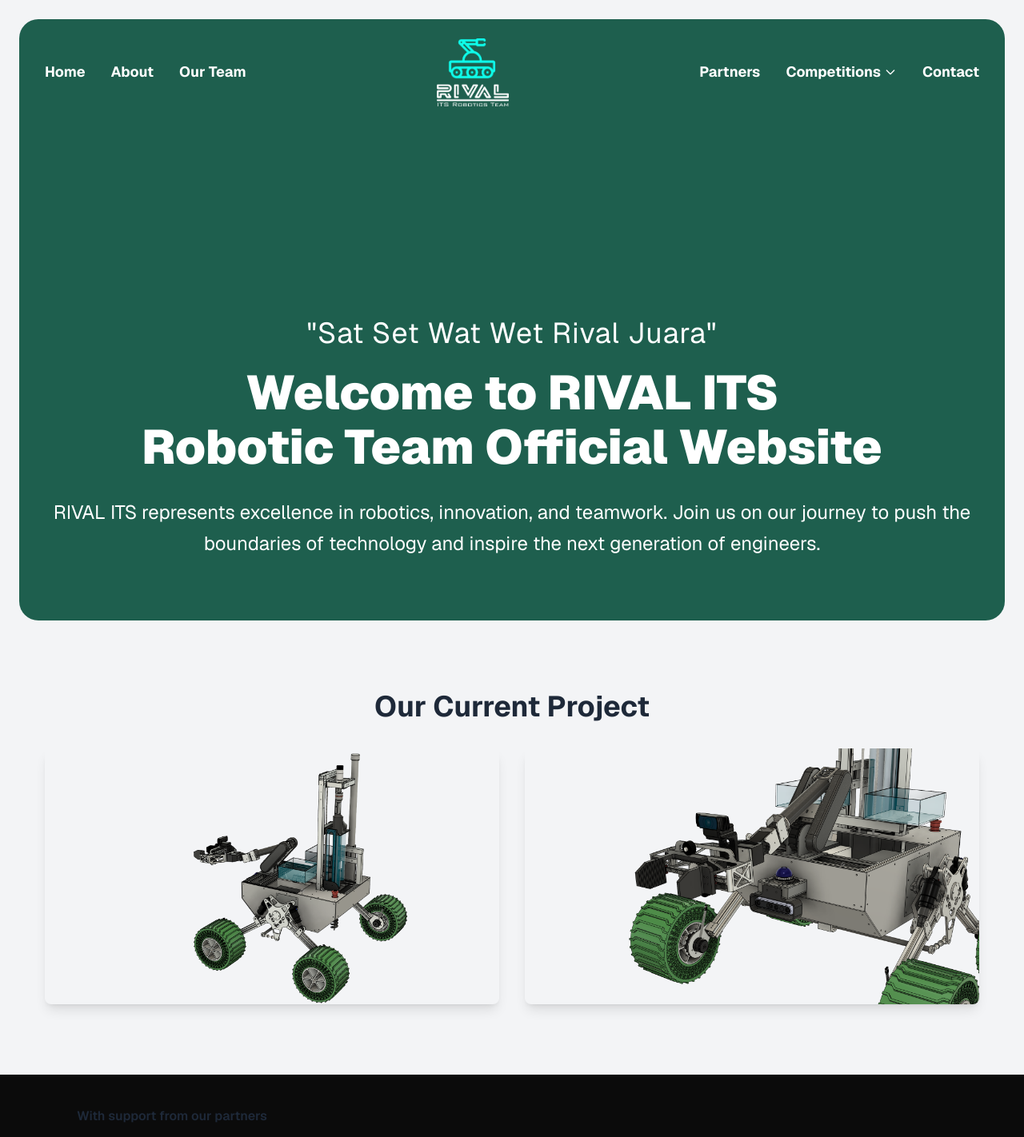
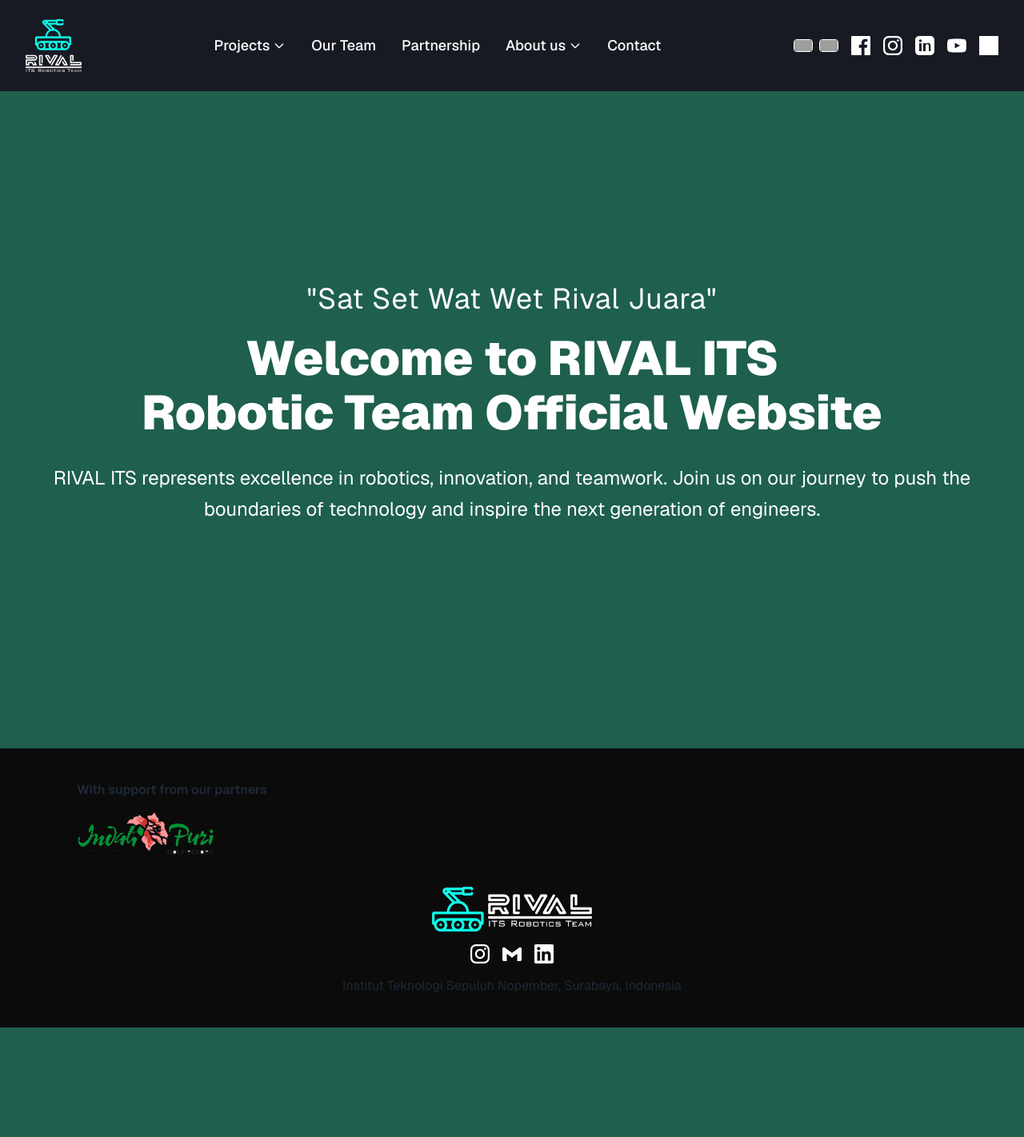
Before and after one commit to yosuahres/rival-website-project, a Next.js app: page / in a window 1280 px wide. Shown: the top 1422 px of the page at 80% size. After the commit the page ends 1285 px from the top, so only its background shows below. Built offline with nearby package versions, Linux system fonts and the light colour scheme; grey boxes are pictures that could not be loaded.

Commit message:
refactor: change navbar and implementaiton

```diff
--- a/src/app/globals.css
+++ b/src/app/globals.css
@@ -15,7 +15,7 @@
 }
 
 body {
-  background: #f3f4f6;
+  background: #1e5f4e;
   color: var(--foreground);
   font-family: var(--font-geist-sans), Arial, Helvetica, sans-serif;
   min-height: 100vh;
@@ -32,24 +32,6 @@
   overflow-y: visible;
 }
 
-@keyframes shrinkEffect {
-  from {
-    width: 100vw;
-    height: 100vh;
-    margin: 0;
-    border-radius: 0;
-  }
-  to {
-    width: calc(100vw - 3rem);
-    height: calc(100vh - 3rem);
-    margin: 1.5rem;
-    border-radius: 1.5rem;
-  }
-}
-
-.animate-shrink {
-  animation: shrinkEffect 1s ease-in-out forwards;
-}
 
 .gradient-text {
   background: linear-gradient(180deg, #A9A9A9 0%, #808080 100%);
--- a/src/app/page.tsx
+++ b/src/app/page.tsx
@@ -13,7 +13,7 @@
     <>
       {/* Hero Section*/}
       <section className="flex items-center justify-center px-8 py-60 flex-1">
-        <div className="max-w-[1400px] w-full flex items-center justify-center">
+        <div className="flex items-center justify-center">
           {/* Center Content */}
           <div className="text-center">
             <p className="text-white text-4xl mb-6 tracking-wide">
--- a/src/layouts/Layout.tsx
+++ b/src/layouts/Layout.tsx
@@ -12,104 +12,23 @@
 
 export default function Layout({ children }: LayoutProps) {
   const pathname = usePathname();
-  const [isShrunk, setIsShrunk] = useState(false);
-  const isInitialLoad = useRef(true);
-
-  useEffect(() => {
-    if (isInitialLoad.current) {
-      if (pathname === '/') {
-        const timer = setTimeout(() => {
-          setIsShrunk(true);
-        }, 50);
-        return () => clearTimeout(timer);
-      } else {
-        setIsShrunk(true);
-      }
-      isInitialLoad.current = false;
-    } else {
-      if (pathname === '/') {
-        setIsShrunk(false);
-      } else {
-        setIsShrunk(true);
-      }
-    }
-  }, [pathname]);
-
-  const isHomePage = pathname === '/';
-  const isCompetitionPage = pathname.startsWith('/competitions/');
-  const isContactPage = pathname === '/contact';
+  // const isHomePage = pathname === '/';
+  // const isCompetitionPage = pathname.startsWith('/competitions/');
+  // const isContactPage = pathname === '/contact';
 
   return (
-    <div className="flex flex-col bg-gray-100 min-h-screen">
-      {isHomePage ? (
-        <>
-          <div className={`bg-[#1e5f4e] mx-6 mt-6 mb-6 rounded-3xl flex flex-col ${isShrunk ? 'animate-shrink' : 'h-[calc(100vh-3rem)]'}`}>
-            <Navbar />
-            <main className="flex-1">
-              {children}
-            </main>
-          </div>
-          <div className="mx-6 mb-6 rounded-3xl">
-            <section className="py-16 px-8">
-              <div className="max-w-[1400px] mx-auto">
-                <h2 className="text-4xl font-bold text-center mb-8 text-gray-800">Our Current Project</h2>
-
-                <div className="grid grid-cols-1 md:grid-cols-2 gap-8">
-                  <div className="relative w-full h-80 rounded-lg overflow-hidden shadow-lg">
-                    <NextImage
-                      src="/images/ROVER1.png"
-                      alt="Rover Robot 1"
-                      layout="fill"
-                      objectFit="cover"
-                      className="transition-transform duration-300 hover:scale-105"
-                    />
-                  </div>
-                  <div className="relative w-full h-80 rounded-lg overflow-hidden shadow-lg">
-                    <NextImage
-                      src="/images/ROVER5.png"
-                      alt="Rover Robot 5"
-                      layout="fill"
-                      objectFit="cover"
-                      className="transition-transform duration-300 hover:scale-105"
-                    />
-                  </div>
-                </div>
-              </div>
-            </section>
-          </div>
-          <Footer />
-        </>
-      ) : isCompetitionPage ? (
-        <div className="flex flex-col min-h-screen">
-          <div className="bg-[#1e5f4e] w-full pt-4">
-            <Navbar />
-          </div>
-          <main className="flex-1">
+    <div className="flex flex-col min-h-screen">
+      <div className="flex flex-col">
+        <div className="text-gray-800 rounded-2xl">
+          <Navbar />
+        </div>
+          <main className="flex-1  min-h-screen">
             {children}
           </main>
-          <Footer />
-        </div>
-      ) : isContactPage ? (
-        <div className="flex flex-col min-h-screen">
-          <div className="bg-[#1e5f4e] w-full pt-4">
-            <Navbar />
-            <main className="flex-1 bg-black">
-              {children}
-            </main>
-            <Footer />
-          </div>
-        </div>
-      ) : (
-        <div className="flex flex-col min-h-screen">
-          <div className="bg-[#f3f4f6] text-gray-800 rounded-2xl mx-4 mt-4 w-[calc(100%-2rem)]">
-            <Navbar />
-          </div>
-          <main className="flex-1">
-            {children}
-          </main>
-          <Footer />
-        </div>
-      )}
+
+        <Footer />
+      </div>
+
     </div>
   );
 }
--- a/src/layouts/Navbar.tsx
+++ b/src/layouts/Navbar.tsx
@@ -6,63 +6,39 @@
 import { usePathname } from 'next/navigation';
 
 export default function Navbar() {
-  const [isCompetitionsOpen, setIsCompetitionsOpen] = useState(false);
-  const pathname = usePathname();
-
-  const isSpecialPage = pathname === '/' || pathname.startsWith('/competitions') || pathname === '/contact';
-  const textColorClass = isSpecialPage ? 'text-white' : 'text-[#1e5f4e]';
-  const logo = isSpecialPage ? '/images/vertical.png' : '/images/verticalblack.png';
+  const [isProjectsOpen, setIsProjectsOpen] = useState(false);
+  const [isAboutOpen, setIsAboutOpen] = useState(false);
 
   return (
-    <nav className="w-full px-8 py-6">
+    <nav className="w-full px-8 py-6 bg-[#181a23]">
       <div className="max-w-[1400px] mx-auto flex items-center justify-between">
-        {/* Left Navigation */}
-        <div className="flex items-center gap-8">
-          <Link href="/" className={`${textColorClass} hover:opacity-80 transition-opacity text-lg font-bold`}>
-            Home
-          </Link>
-          <Link href="/about" className={`${textColorClass} hover:opacity-80 transition-opacity text-lg font-bold`}>
-            About
-          </Link>
-          <Link href="/teams" className={`${textColorClass} hover:opacity-80 transition-opacity text-lg font-bold`}>
-            Our Team
-          </Link>
-        </div>
-
-        {/* Center Logo */}
-        <Link href="/" className="hover:opacity-80 transition-opacity">
+        {/* Left: Logo */}
+        <Link href="/" className="hover:opacity-80 transition-opacity flex items-center">
           <Image
-            src={logo}
+            src='/images/vertical.png'
             alt="RIVAL ITS Logo"
-            width={90}
-            height={20}
+            width={70}
+            height={50}
             className="object-contain"
             priority
           />
         </Link>
 
-        {/* Right Navigation */}
+        {/* Center: Navigation */}
         <div className="flex items-center gap-8">
-          <Link href="/partners" className={`${textColorClass} hover:opacity-80 transition-opacity text-lg font-bold`}>
-            Partners
-          </Link>
-
-          {/* Competitions Dropdown */}
+          {/* Projects Dropdown */}
           <div
             className="relative"
-            onMouseEnter={() => setIsCompetitionsOpen(true)}
-            onMouseLeave={() => setIsCompetitionsOpen(false)}
+            onMouseEnter={() => setIsProjectsOpen(true)}
+            onMouseLeave={() => setIsProjectsOpen(false)}
           >
-            <button className={`${textColorClass} hover:opacity-80 transition-opacity text-lg font-bold flex items-center gap-1`}>
-              Competitions
-              <svg className={`w-4 h-4 transition-transform ${isCompetitionsOpen ? 'rotate-180' : ''}`} fill="none" stroke="currentColor" viewBox="0 0 24 24">
+            <button className="text-white hover:opacity-80 transition-opacity text-lg flex items-center gap-1 font-medium">
+              Projects
+              <svg className={`w-4 h-4 transition-transform ${isProjectsOpen ? 'rotate-180' : ''}`} fill="none" stroke="currentColor" viewBox="0 0 24 24">
                 <path strokeLinecap="round" strokeLinejoin="round" strokeWidth={2} d="M19 9l-7 7-7-7" />
               </svg>
             </button>
-
-            {isCompetitionsOpen && (
-              <>
-                <div className="absolute top-full left-0 w-64 h-2 z-40"></div>
+            {isProjectsOpen && (
               <div className="absolute top-full left-0 w-64 bg-white rounded-lg shadow-lg border border-gray-200 py-2 z-50 mt-2">
                 <Link
                   href="/competitions/indonesian-robot-contest"
@@ -77,13 +53,62 @@
                   Australian Rover Challenge
                 </Link>
               </div>
-              </>
             )}
           </div>
 
-          <Link href="/contact" className={`${textColorClass} hover:opacity-80 transition-opacity text-lg font-bold`}>
-            Contact
-          </Link>
+          <Link href="/teams" className="text-white hover:opacity-80 transition-opacity text-lg font-medium">Our Team</Link>
+          <Link href="/partners" className="text-white hover:opacity-80 transition-opacity text-lg font-medium">Partnership</Link>
+
+          {/* About us Dropdown */}
+          <div
+            className="relative"
+            onMouseEnter={() => setIsAboutOpen(true)}
+            onMouseLeave={() => setIsAboutOpen(false)}
+          >
+            <button className="text-white hover:opacity-80 transition-opacity text-lg font-medium flex items-center gap-1">
+              About us
+              <svg className={`w-4 h-4 transition-transform ${isAboutOpen ? 'rotate-180' : ''}`} fill="none" stroke="currentColor" viewBox="0 0 24 24">
+                <path strokeLinecap="round" strokeLinejoin="round" strokeWidth={2} d="M19 9l-7 7-7-7" />
+              </svg>
+            </button>
+            {isAboutOpen && (
+              <div className="absolute top-full left-0 w-48 bg-white rounded-lg shadow-lg border border-gray-200 py-2 z-50 mt-2">
+                <Link href="/about" className="block px-4 py-2 text-gray-800 hover:bg-gray-100 transition-colors">About</Link>
+                <Link href="/teams" className="block px-4 py-2 text-gray-800 hover:bg-gray-100 transition-colors">Our Team</Link>
+              </div>
+            )}
+          </div>
+
+          <Link href="/contact" className="text-white hover:opacity-80 transition-opacity text-lg font-medium">Contact</Link>
+        </div>
+
+        {/* Right: Language and Social Icons */}
+        <div className="flex items-center gap-4">
+          {/* Language Switcher */}
+          <div className="flex items-center gap-2">
+            <span className="inline-block w-6 h-4 rounded overflow-hidden border border-white">
+              <img src="https://flagcdn.com/w20/id.png" alt="Polish" width={25} height={18} />
+            </span>
+            <span className="inline-block w-6 h-4 rounded overflow-hidden border border-white">
+              <img src="https://flagcdn.com/w20/us.png" alt="English" width={25} height={18} />
+            </span>
+          </div>
+          {/* Social Icons */}
+          <a href="https://facebook.com" target="_blank" rel="noopener noreferrer" className="text-white hover:opacity-80">
+            <svg width="24" height="24" fill="currentColor" viewBox="0 0 24 24"><path d="M22.675 0h-21.35C.6 0 0 .6 0 1.326v21.348C0 23.4.6 24 1.326 24h11.495v-9.294H9.691v-3.622h3.13V8.413c0-3.1 1.893-4.788 4.659-4.788 1.325 0 2.463.099 2.797.143v3.24l-1.918.001c-1.504 0-1.797.715-1.797 1.763v2.313h3.587l-.467 3.622h-3.12V24h6.116C23.4 24 24 23.4 24 22.674V1.326C24 .6 23.4 0 22.675 0"/></svg>
+          </a>
+          <a href="https://instagram.com" target="_blank" rel="noopener noreferrer" className="text-white hover:opacity-80">
+            <svg width="24" height="24" fill="currentColor" viewBox="0 0 24 24"><path d="M12 2.163c3.204 0 3.584.012 4.85.07 3.252.148 4.771 1.691 4.919 4.919.058 1.265.069 1.645.069 4.849 0 3.205-.012 3.584-.069 4.849-.149 3.225-1.664 4.771-4.919 4.919-1.266.058-1.644.07-4.85.07-3.204 0-3.584-.012-4.849-.07-3.26-.149-4.771-1.699-4.919-4.92-.058-1.265-.07-1.644-.07-4.849 0-3.204.013-3.583.07-4.849.149-3.227 1.664-4.771 4.919-4.919 1.266-.057 1.645-.069 4.849-.069zm0-2.163c-3.259 0-3.667.014-4.947.072-4.358.2-6.78 2.618-6.98 6.98-.059 1.281-.073 1.689-.073 4.948 0 3.259.014 3.668.072 4.948.2 4.358 2.618 6.78 6.98 6.98 1.281.058 1.689.072 4.948.072 3.259 0 3.668-.014 4.948-.072 4.354-.2 6.782-2.618 6.979-6.98.059-1.28.073-1.689.073-4.948 0-3.259-.014-3.667-.072-4.947-.196-4.354-2.617-6.78-6.979-6.98-1.281-.059-1.69-.073-4.949-.073zm0 5.838c-3.403 0-6.162 2.759-6.162 6.162s2.759 6.163 6.162 6.163 6.162-2.759 6.162-6.163c0-3.403-2.759-6.162-6.162-6.162zm0 10.162c-2.209 0-4-1.79-4-4 0-2.209 1.791-4 4-4s4 1.791 4 4c0 2.21-1.791 4-4 4zm6.406-11.845c-.796 0-1.441.645-1.441 1.44s.645 1.44 1.441 1.44c.795 0 1.439-.645 1.439-1.44s-.644-1.44-1.439-1.44z"/></svg>
+          </a>
+          <a href="https://linkedin.com" target="_blank" rel="noopener noreferrer" className="text-white hover:opacity-80">
+            <svg width="24" height="24" fill="currentColor" viewBox="0 0 24 24"><path d="M19 0h-14c-2.761 0-5 2.239-5 5v14c0 2.761 2.239 5 5 5h14c2.762 0 5-2.239 5-5v-14c0-2.761-2.238-5-5-5zm-11 19h-3v-10h3v10zm-1.5-11.268c-.966 0-1.75-.784-1.75-1.75s.784-1.75 1.75-1.75 1.75.784 1.75 1.75-.784 1.75-1.75 1.75zm13.5 11.268h-3v-5.604c0-1.337-.025-3.063-1.868-3.063-1.868 0-2.154 1.459-2.154 2.967v5.7h-3v-10h2.881v1.367h.041c.401-.761 1.381-1.563 2.843-1.563 3.041 0 3.602 2.003 3.602 4.605v5.591z"/></svg>
+          </a>
+          <a href="https://youtube.com" target="_blank" rel="noopener noreferrer" className="text-white hover:opacity-80">
+            <svg width="24" height="24" fill="currentColor" viewBox="0 0 24 24"><path d="M23.498 6.186a2.994 2.994 0 0 0-2.112-2.112C19.633 3.5 12 3.5 12 3.5s-7.633 0-9.386.574a2.994 2.994 0 0 0-2.112 2.112C0 7.939 0 12 0 12s0 4.061.502 5.814a2.994 2.994 0 0 0 2.112 2.112C4.367 20.5 12 20.5 12 20.5s7.633 0 9.386-.574a2.994 2.994 0 0 0 2.112-2.112C24 16.061 24 12 24 12s0-4.061-.502-5.814zM9.545 15.568V8.432l6.545 3.568-6.545 3.568z"/></svg>
+          </a>
+          <a href="https://x.com" target="_blank" rel="noopener noreferrer" className="text-white hover:opacity-80">
+            <svg width="24" height="24" fill="currentColor" viewBox="0 0 24 24"><path d="M23.954 0h-23.908c-.025 0-.046.021-.046.046v23.908c0 .025.021.046.046.046h23.908c.025 0 .046-.021.046-.046v-23.908c0-.025-.021-.046-.046-.046zm-6.616 7.292l-3.568 4.357-3.568-4.357h-2.771l5.354 6.537-5.354 6.537h2.771l3.568-4.357 3.568 4.357h2.771l-5.354-6.537 5.354-6.537h-2.771z"/></svg>
+          </a>
         </div>
       </div>
     </nav>
```
Lines whose indentation alone changed are shown as unchanged.
